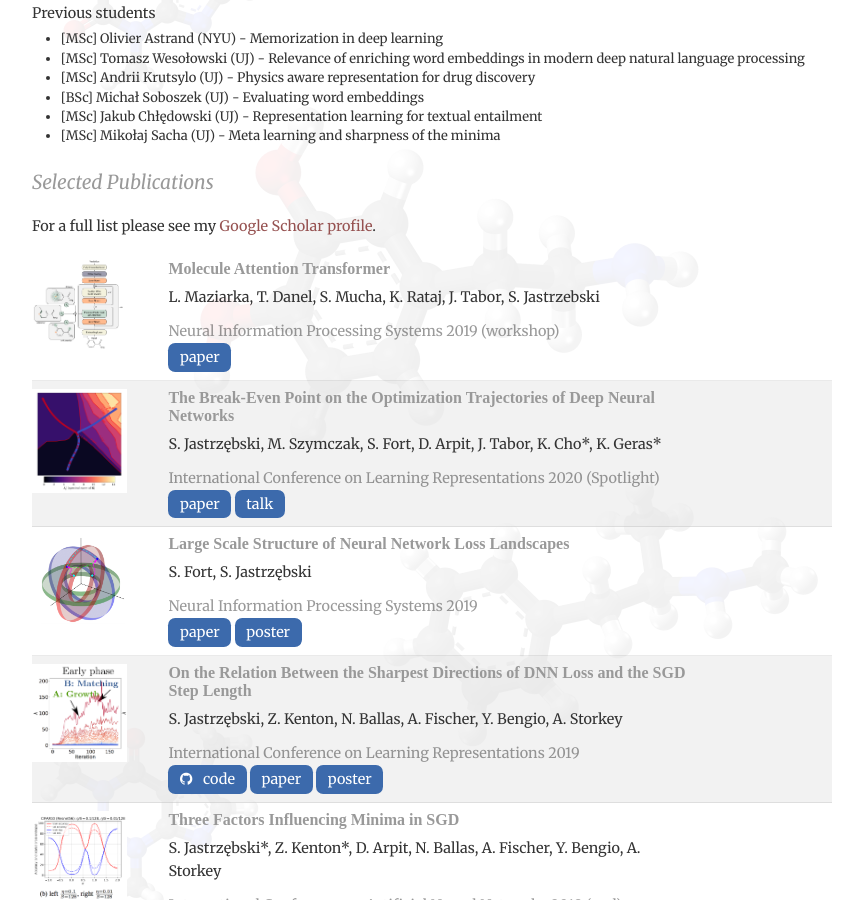
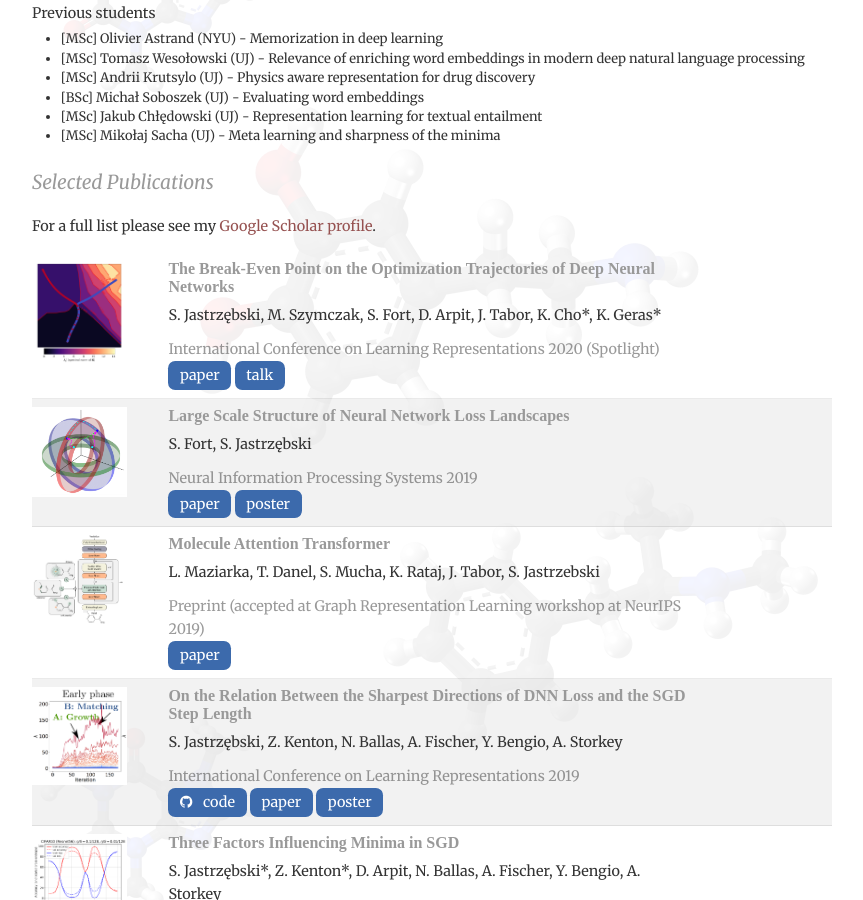
Before and after one commit to kudkudak/kudkudak.github.io, a Jekyll site: the page built from index.html, in a window 1280 px wide and 900 px high, scrolled down 733 px. Shown: the whole window, without its empty margins (208-1071 px from the left). Built offline with Jekyll 4.4.1, drawn with Linux system fonts in a browser that asks for light colours; nearby versions of some CDN libraries; some web fonts are replaced; the list of posts is cut into pages by our own code.

Commit message:
fix order

```diff
--- a/_data/papers.json
+++ b/_data/papers.json
@@ -1,14 +1,6 @@
 [
 
-      {
-     "img": "/assets/img/publications/mat.png",
-     "title": "Molecule Attention Transformer",
-     "details": "Neural Information Processing Systems 2019 (workshop)",
-     "content": "L. Maziarka, T. Danel, S. Mucha, K. Rataj, J. Tabor, S. Jastrzebski",
-     "pdf": "https://arxiv.org/abs/2002.08264",
-  },
-
-      {
+     {
      "img": "/assets/img/publications/break_even.png",
      "title": "The Break-Even Point on the Optimization Trajectories of Deep Neural Networks",
      "details": "International Conference on Learning Representations 2020 (Spotlight)",
@@ -24,6 +16,14 @@
      "pdf": "https://arxiv.org/abs/1906.04724",
     "poster": "http://stanford.edu/~sfort1/landscape_neurips2019_poster_vertical.pdf"
   },
+      {
+     "img": "/assets/img/publications/mat.png",
+     "title": "Molecule Attention Transformer",
+     "details": "Preprint (accepted at Graph Representation Learning workshop at NeurIPS 2019)",
+     "content": "L. Maziarka, T. Danel, S. Mucha, K. Rataj, J. Tabor, S. Jastrzebski",
+     "pdf": "https://arxiv.org/abs/2002.08264",
+  },
+
 
   {
      "img": "/assets/img/publications/sharpest.png",
```
